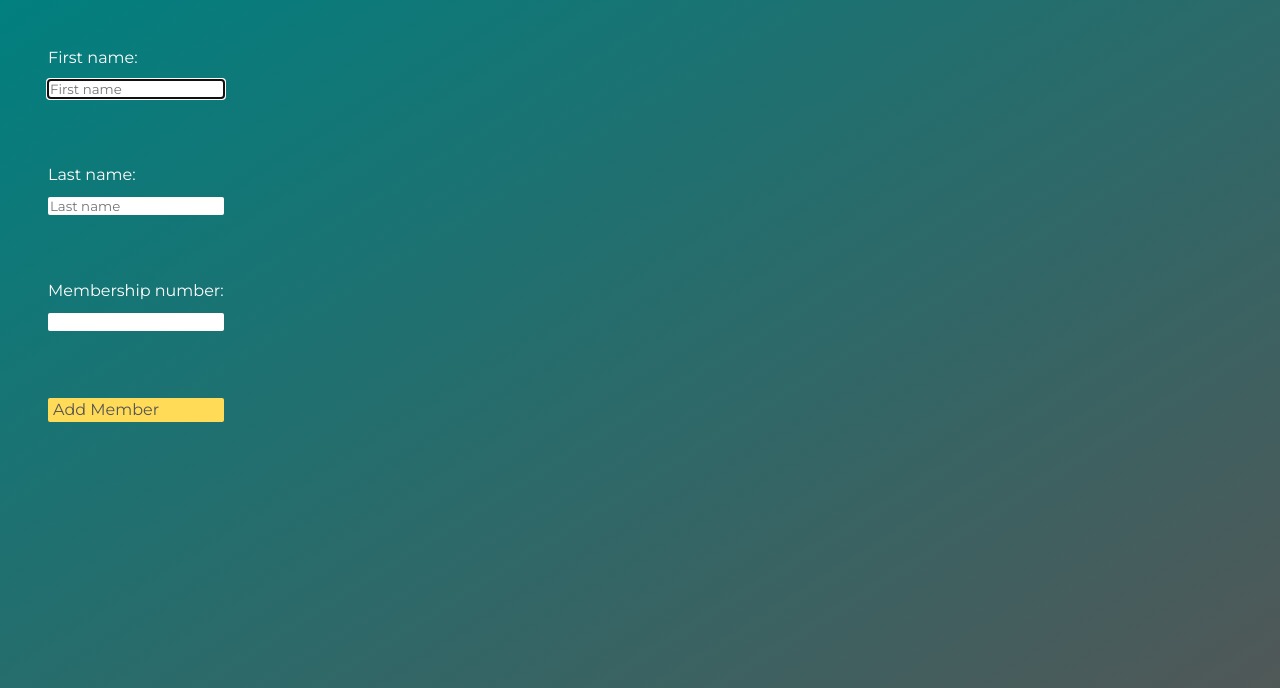
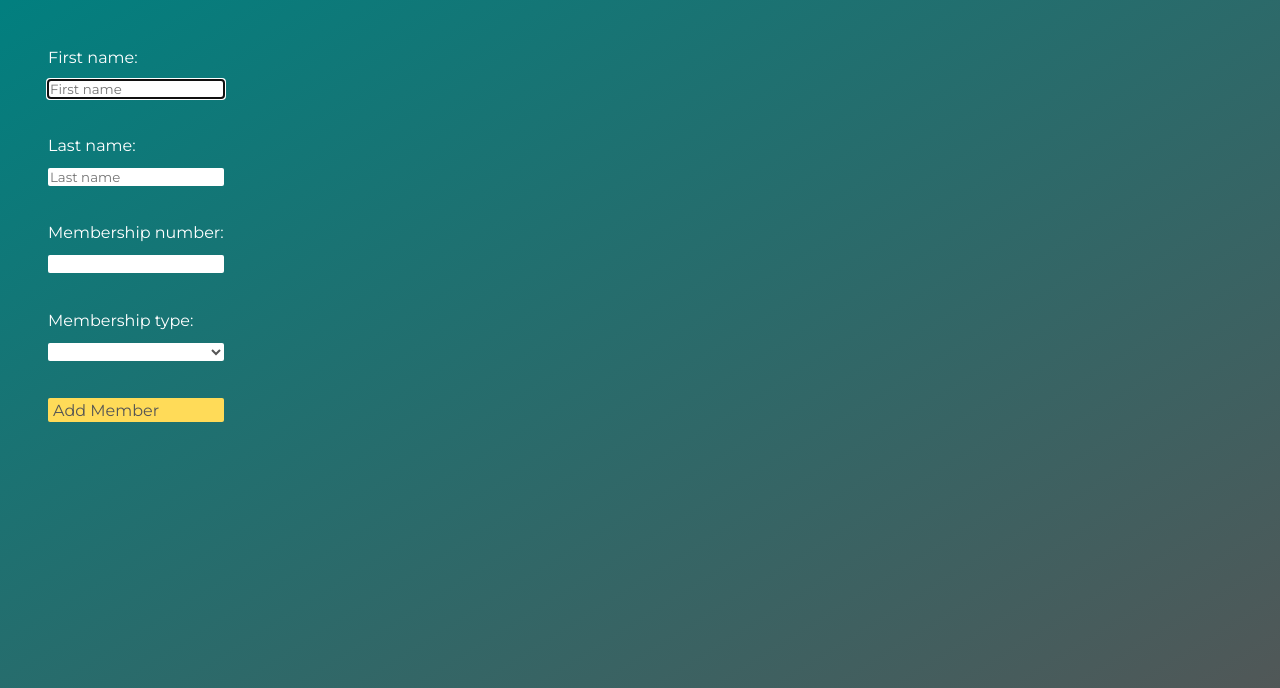
Before and after one commit to AnnaW86/gym_manager, a Flask app: page /members/new in a window 1280 px wide. Shown: the part 30-718 px from the top of the page. Run offline with Flask 2, Linux system fonts and the light colour scheme; data that the repository does not hold is empty; some libraries are stand-ins or nearby versions.

Commit message:
added membership_type to members/new.html

```diff
--- a/controllers/members_controller.py
+++ b/controllers/members_controller.py
@@ -17,7 +17,8 @@ def members():
 @members_blueprint.route("/members/new")
 def new_member():
     members = member_repository.select_all()
-    return render_template("members/new.html", members = members, class_types = class_type_repository.select_all())
+    membership_types = membership_type_repository.select_all()
+    return render_template("members/new.html", members = members, membership_types = membership_types, class_types = class_type_repository.select_all())
 
 # CREATE
 @members_blueprint.route("/members", methods=['POST'])
@@ -25,7 +26,9 @@ def create_member():
     first_name = request.form['first_name']
     last_name = request.form['last_name']
     membership_number = request.form['membership_number']
-    member = Member(first_name, last_name, membership_number)
+    membership_type_id = request.form['membership_type']
+    membership_type = membership_type_repository.select(membership_type_id)
+    member = Member(first_name, last_name, membership_number, membership_type)
     member_repository.save(member)
     return redirect('/members')
 
--- a/templates/base.html
+++ b/templates/base.html
@@ -33,7 +33,7 @@
                                 {% endfor %}
                             </ul>
                         </li>
-                        <li class="session_headings">Add a new session
+                        <li class="session_headings"> new session
                             <ul>
                                 {% for class_type in class_types %}
                                 <li><a href="/class_types/{{class_type.id }}/new_session">{{ class_type.title }}</a></li>
--- a/templates/members/new.html
+++ b/templates/members/new.html
@@ -16,6 +16,15 @@
         <input type="number" id="membership_number" name="membership_number" required />
     </div>
     <div>
+        <label for="membership_type">Membership type:</label>
+        <select name="membership_type" id="membership_type">
+            {% for membership_type in membership_types %}
+                <option value="{{ membership_type.id }}">{{ membership_type.title.capitalize()}}</option>
+            {% endfor %}
+        </select>
+
+    </div>
+    <div>
         <button type="submit">Add Member</button>
     </div>
 
--- a/templates/members/show.html
+++ b/templates/members/show.html
@@ -53,7 +53,7 @@
                 </select>
                 <button type="submit"><span class="material-symbols-outlined">
                     add
-                    </span> Add a booking</button>
+                    </span> Add booking</button>
             </div>
         </form>
 
```
Also changed, not shown: db/gym_manager.sql (+9 -9 lines).
